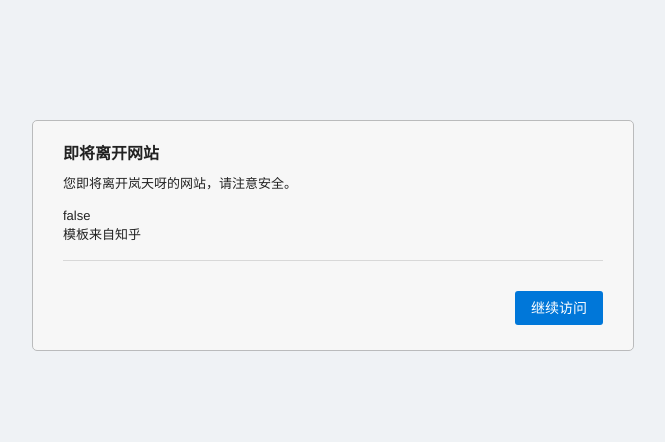
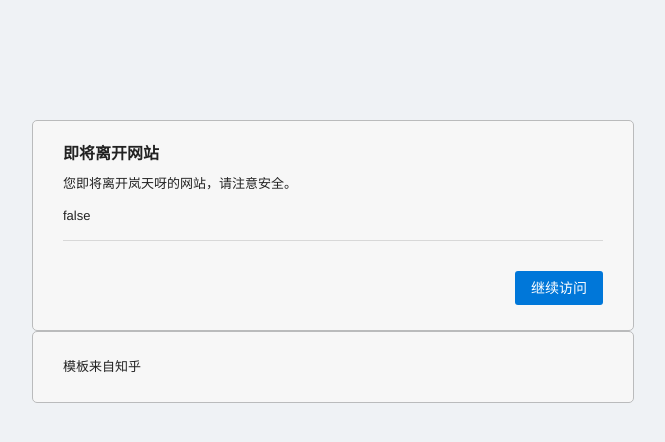
Before and after one commit to mcxiaolan/link-jump, a plain HTML site: page index.html in a window 1280 px wide. Shown: the whole page, without its empty margins (307-972 px from the left). Drawn offline with Linux system fonts and the light colour scheme.

Commit message:
Update index.html

```diff
--- a/index.html
+++ b/index.html
@@ -219,10 +219,14 @@
         <h1>即将离开网站</h1>
         <p class="info">您即将离开岚天呀的网站，请注意安全。</p>
         <p class="link"><script>document.write(url)</script></p>
-        <p class="lnfo">模板来自知乎</p>
     </div>
     <div class="actions">
         <script>document.write('<a class="button" href="' + url + '">继续访问</a>');</script>
     </div>
 </div>
+<div class="wrapper">
+    <div class="content">
+        <p class="lnfo">模板来自知乎</p>
+    </div>
+</div>
 </body></html>
```
